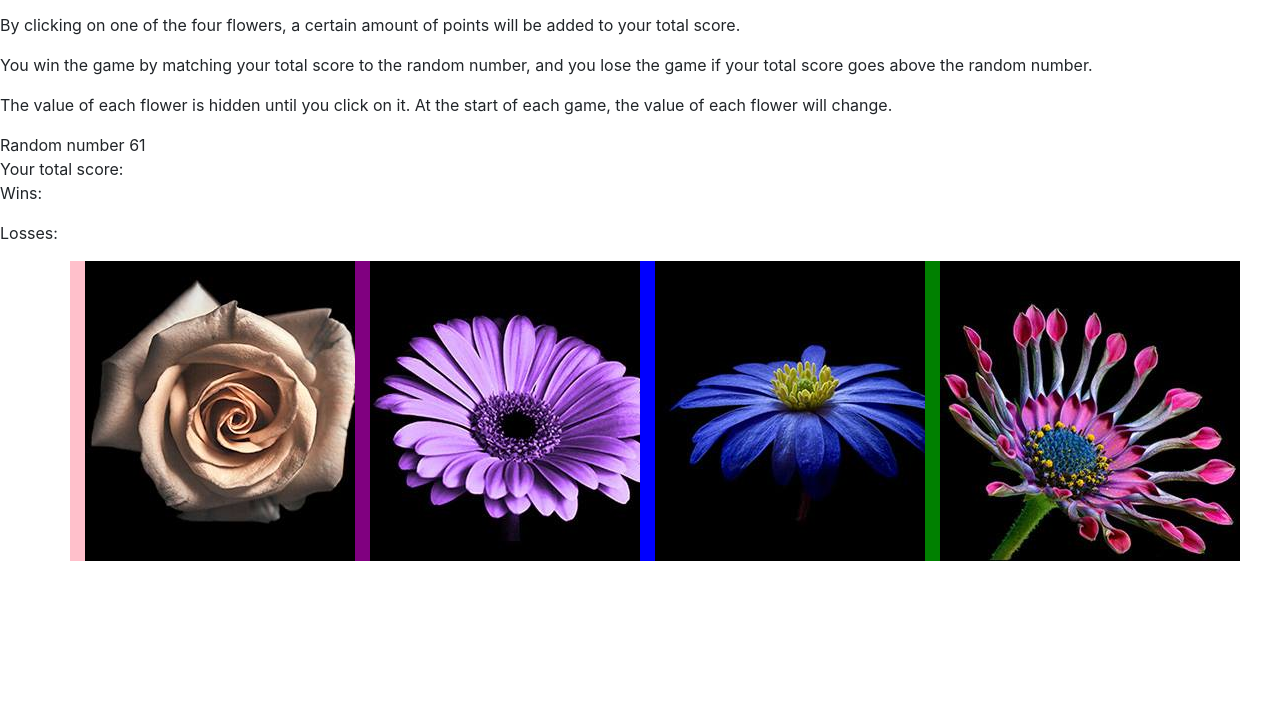
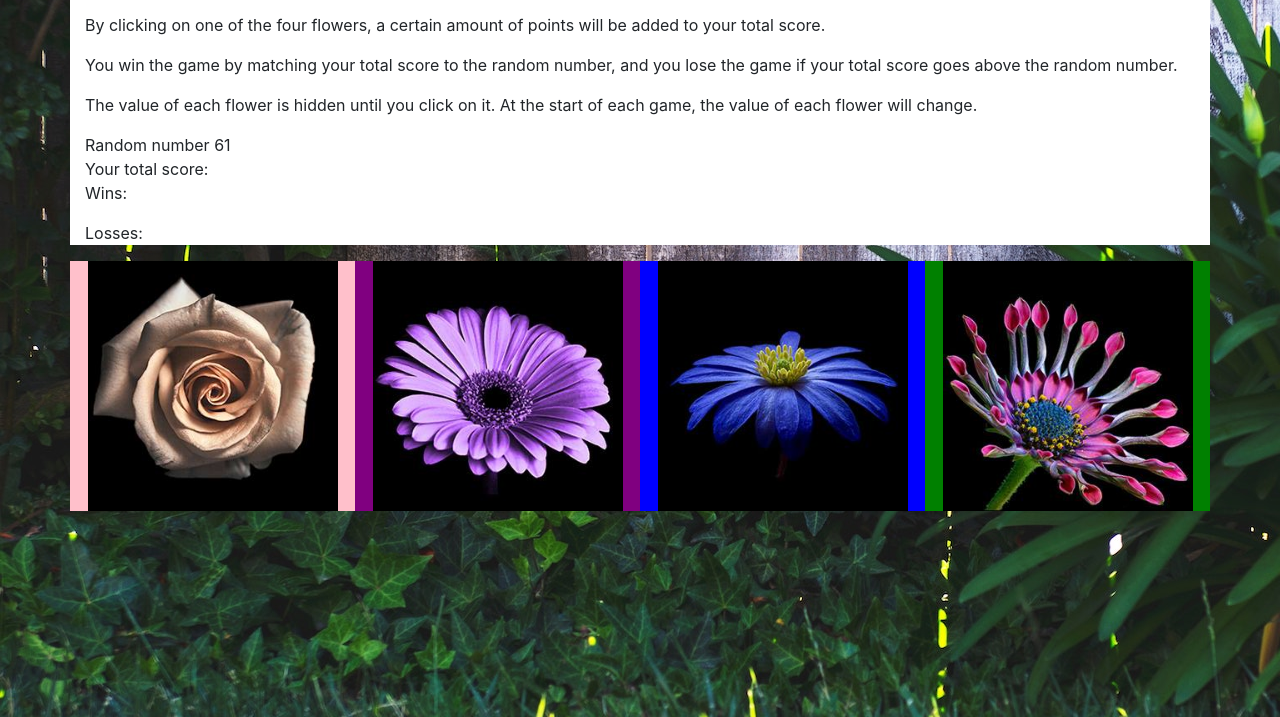
Before and after one commit to hooliaah/flower-collector, a plain HTML site: page index.html in a window 1280 px wide. Shown: the part 83-800 px from the top of the page. Drawn offline with nearby package versions, Linux system fonts and the light colour scheme.

Commit message:
added background image and some styling

```diff
--- a/assets/css/style.css
+++ b/assets/css/style.css
@@ -0,0 +1,3 @@
+body {
+    background-image: url('../images/background.jpg');
+}
--- a/index.html
+++ b/index.html
@@ -11,6 +11,7 @@
 </head>
 <body>
 
+    <div class="container" style="background: white;">
         <h1>Flower Collector!</h1>
 
         <p>A random number will be shown at the start of the game.</p>
@@ -25,20 +26,21 @@
             <p>Losses: <span id="losses"></span></p>
             <p id="win-loss"></p>
         </div>
+    </div>
 
     <div class="container">
         <div class="row">
-            <div class="col-sm-3" style="background: pink;">
-                <img src="assets/images/pink.jpg" id="pink-flower" class="flower">
+            <div class="col-sm-3" style="background: pink; text-align: center;">
+                <img src="assets/images/pink.jpg" id="pink-flower" class="flower" style="width: 250px;">
             </div>
-            <div class="col-sm-3" style="background: purple;">
-                <img src="assets/images/purple.jpg" id="purple-flower" class="flower">
+            <div class="col-sm-3" style="background: purple; text-align: center;">
+                <img src="assets/images/purple.jpg" id="purple-flower" class="flower" style="width: 250px;">
             </div>
-            <div class="col-sm-3" style="background: blue;">
-                <img src="assets/images/blue.jpg" id="blue-flower" class="flower">
+            <div class="col-sm-3" style="background: blue; text-align: center;">
+                <img src="assets/images/blue.jpg" id="blue-flower" class="flower" style="width: 250px;">
             </div>
-            <div class="col-sm-3" style="background: green;">
-                <img src="assets/images/rainbow.jpg" id="rainbow-flower" class="flower">
+            <div class="col-sm-3" style="background: green; text-align: center;">
+                <img src="assets/images/rainbow.jpg" id="rainbow-flower" class="flower" style="width: 250px;">
             </div>
         </div>
     </div>
```
Also changed, not shown: assets/images/background.jpg (added), assets/images/cursor1.png (added), assets/images/cursor2.png (added). Lines whose indentation alone changed are shown as unchanged.
